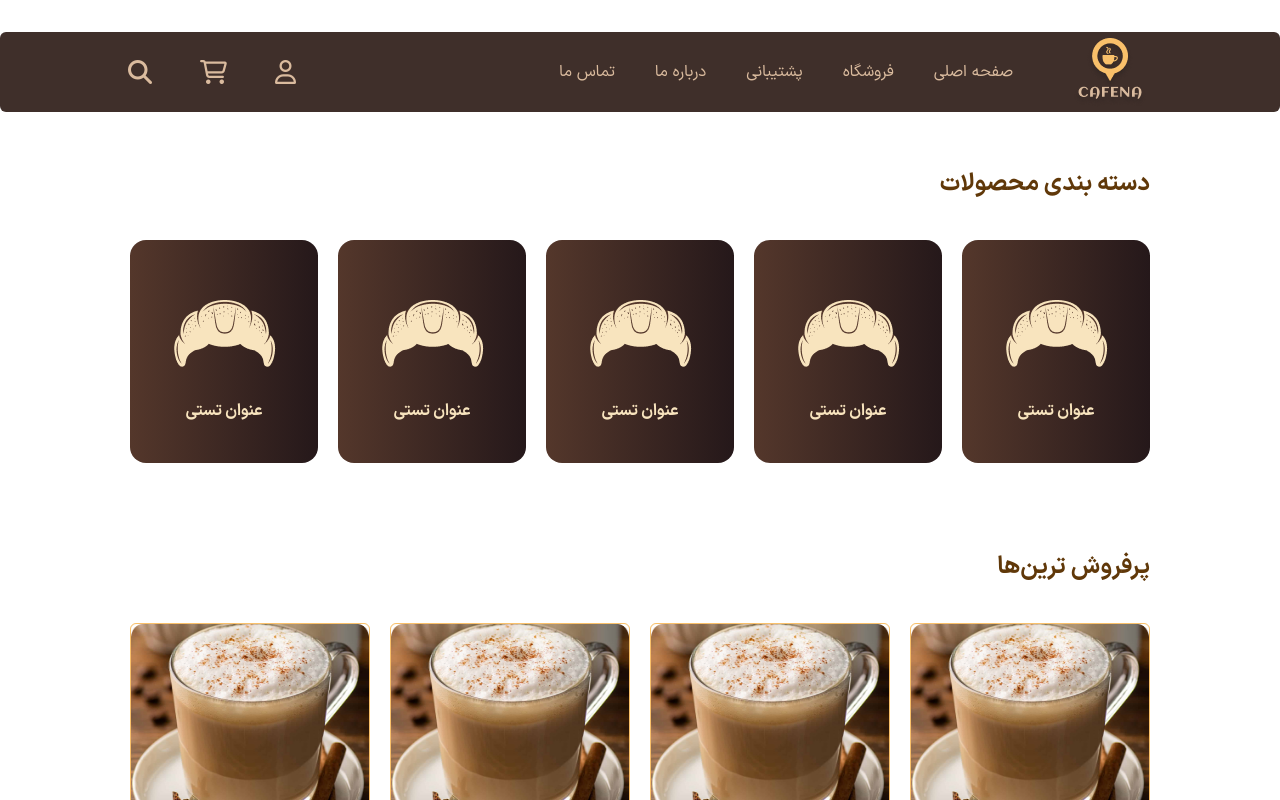
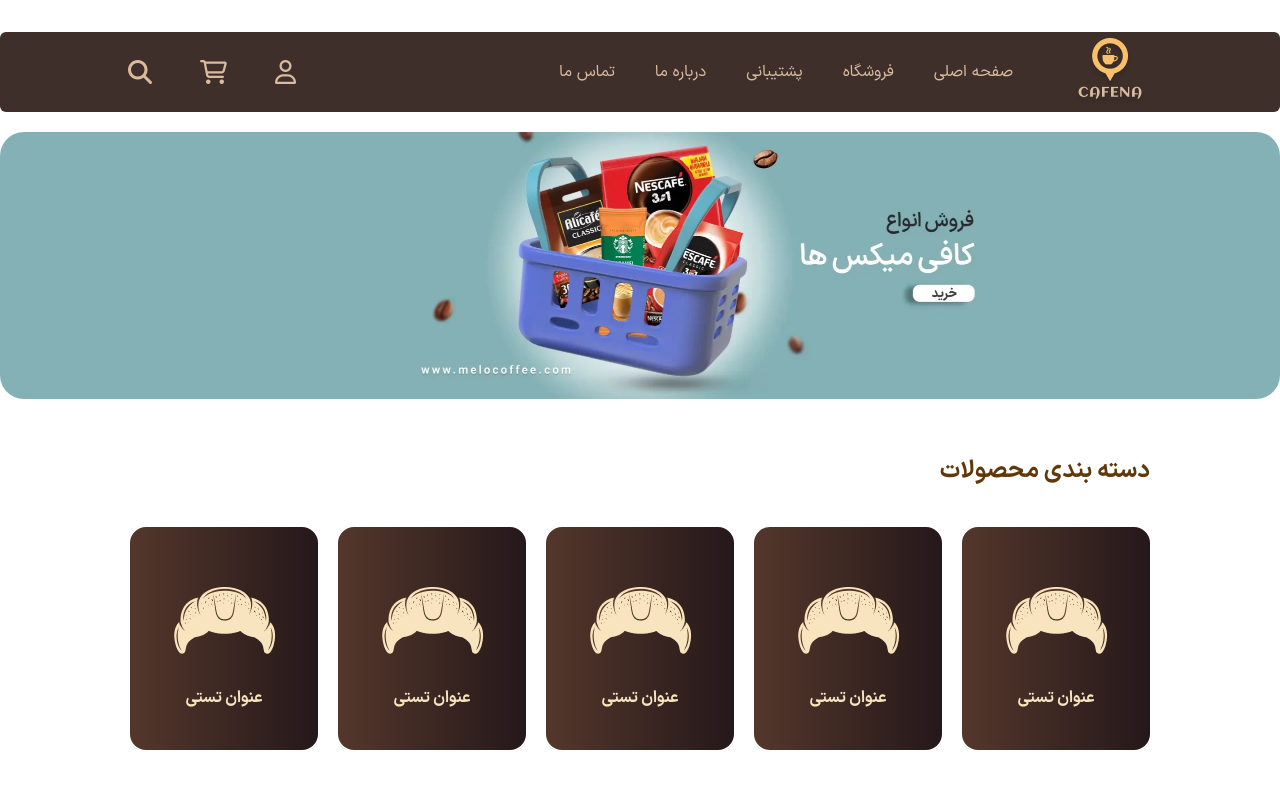
Before and after one commit to MohammadKhaleghii/coffee-ecommerce-website, a React (Create React App) app: page / in a window 1280 px wide. Shown: the top 800 px of the page. Built offline with nearby package versions, Linux system fonts and the light colour scheme.

Commit message:
add slider to home page

```diff
--- a/src/pages/home/index.tsx
+++ b/src/pages/home/index.tsx
@@ -1,5 +1,6 @@
 import CategoryList from "../../container/category-list/category-list";
 import ProductContainer from "../../container/product-container/product-container";
+import Slider from "../../container/slider/slider";
 import PageLayout from "./../../layout/public-page";
 
 export default function Home() {
@@ -73,8 +74,22 @@ export default function Home() {
       },
     },
   ];
+
+  const sliderItem = [
+    {
+      sliderPath: "/assetes/image/home-assetes/4.webp",
+      sliderHref: "",
+    },
+    {
+      sliderPath: "/assetes/image/home-assetes/5.webp",
+      sliderHref: "",
+    },
+  ];
   return (
     <PageLayout>
+      <section className="pt-5  ">
+        <Slider slider={sliderItem} />
+      </section>
       <section>
         <CategoryList title={"دسته بندی محصولات"} categoryList={categoryList} />
       </section>
```
